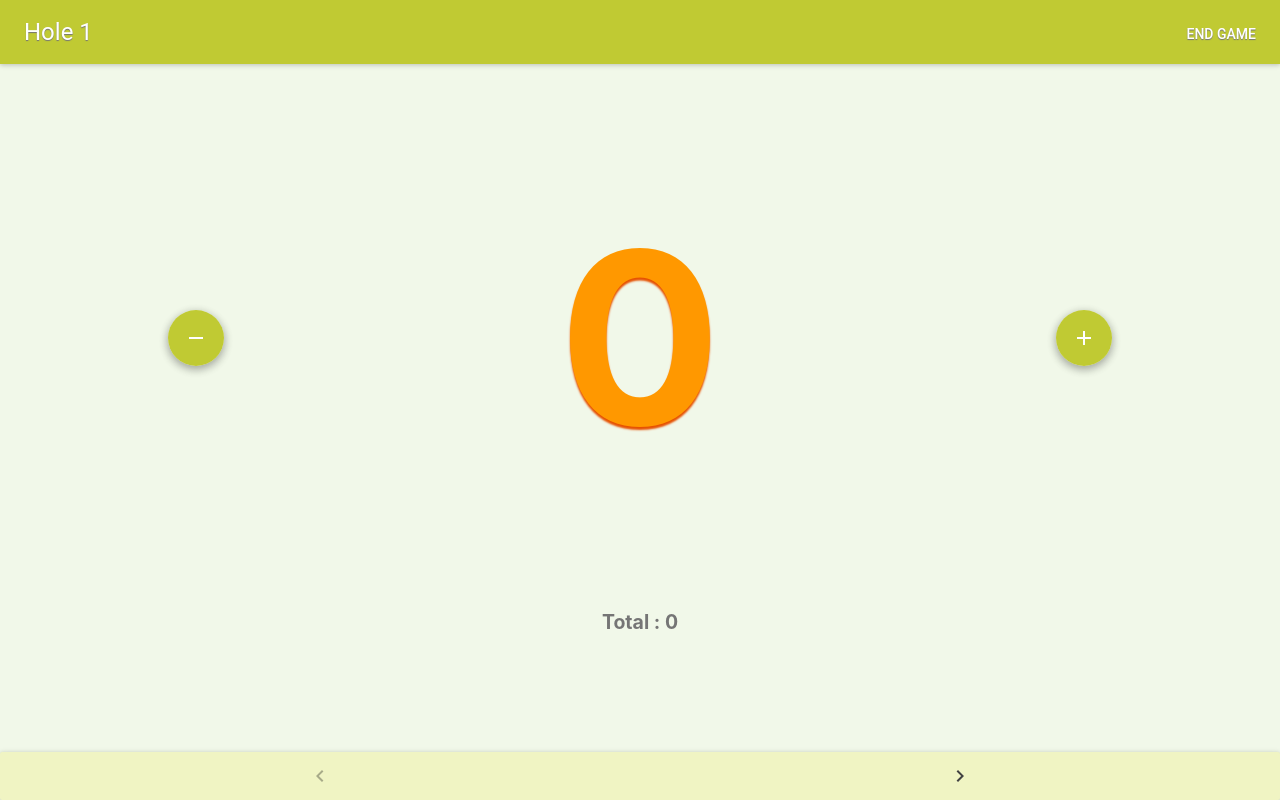
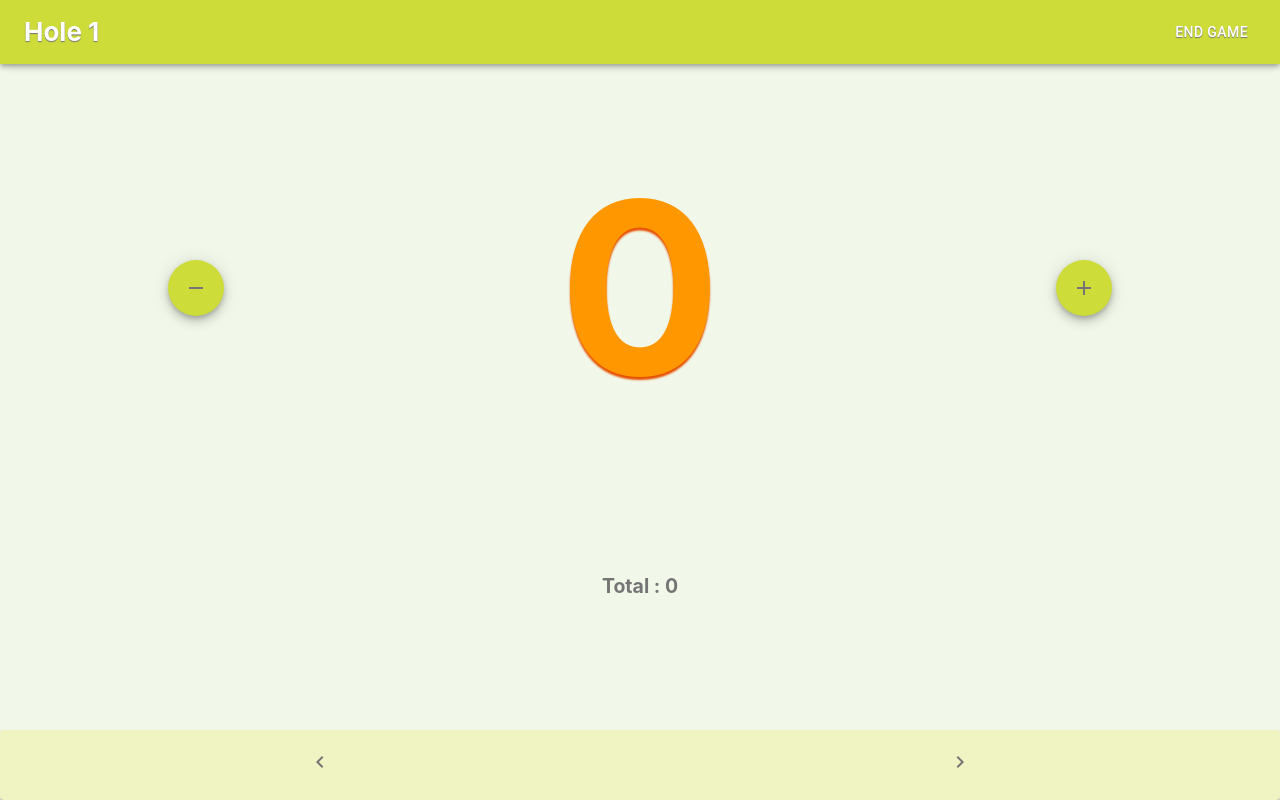
Before and after one commit to andyfied/discify, a React (Create React App) app: page /track/1 in a window 1280 px wide. Built offline with nearby package versions, Linux system fonts and the light colour scheme; the HTML template or start-up script is replaced by a standard one.

Commit message:
Upgrade Material UI

```diff
--- a/package.json
+++ b/package.json
@@ -3,7 +3,8 @@
   "version": "0.1.0",
   "private": true,
   "dependencies": {
-    "material-ui": "^0.20.2",
+    "@material-ui/core": "^4.7.0",
+    "@material-ui/icons": "^4.5.1",
     "react": "^16.12.0",
     "react-dom": "^16.12.0",
     "react-redux": "^7.1.3",
--- a/src/App.css
+++ b/src/App.css
@@ -1,3 +1,4 @@
+
 html {
   font-family: 'Roboto', sans-serif;
 }
@@ -26,6 +27,12 @@ body {
 .footer {
   display: flex;
   justify-content: space-around;
+  height: 70px;
+  background-color: rgb(240, 244, 195)!important;
+}
+
+.footer a {
+  color: #757575;
 }
 
 .header {
@@ -33,6 +40,16 @@ body {
   color: #F5F5F5;
 }
 
+.header .homeNumber {
+  flex: 1;
+}
+
 .main {
   flex: 1;
 }
+
+a {
+  color: white; /* blue colors for links too */
+  text-decoration: inherit; /* no underline */
+  text-shadow: 0px 1px 1px #757575;
+}
--- a/src/App.js
+++ b/src/App.js
@@ -7,9 +7,8 @@ import Result from './connectors/Result'
 import NoMatch from './components/NoMatch'
 import Hole from './connectors/Hole'
 
-import getMuiTheme from 'material-ui/styles/getMuiTheme'
-import MuiThemeProvider from 'material-ui/styles/MuiThemeProvider'
-import {grey800, lime100, lime600} from 'material-ui/styles/colors'
+import { MuiThemeProvider, createMuiTheme } from '@material-ui/core/styles';
+import {grey, lime, orange} from '@material-ui/core/colors'
 
 import { createStore } from 'redux'
 import { Provider } from 'react-redux'
@@ -21,29 +20,31 @@ let store = createStore(
   window.__REDUX_DEVTOOLS_EXTENSION__ && window.__REDUX_DEVTOOLS_EXTENSION__()
 )
 
-const muiTheme = getMuiTheme({
+const theme = createMuiTheme({
   palette: {
-    primary1Color: lime600,
+    primary: { light: lime[300], main: lime[500], dark: lime[700] },
+    secondary: { light: orange[300], main: orange[500], dark: orange[700] },
+    primary1Color: lime[600],
     //primary2Color: cyan700,
     //primary3Color: grey400,
     //accent1Color: pinkA200,
     //accent2Color: grey100,
     //accent3Color: grey500,
-    textColor: grey800,
+    textColor: grey[800],
     //alternateTextColor: white,
-    canvasColor: lime100,
+    canvasColor: lime[100],
     //borderColor: grey300,
     //disabledColor: fade(darkBlack, 0.3),
     //pickerHeaderColor: cyan500,
     //clockCircleColor: fade(darkBlack, 0.07),
     //shadowColor: fullBlack,
   },
-})
+ });
 
 function App() {
   return (
     <Provider store={ store }>
-    <MuiThemeProvider muiTheme={ muiTheme }>
+    <MuiThemeProvider theme={ theme }>
       <BrowserRouter>
         <Switch>
           <Route exact path="/" component={ Start } />
--- /dev/null
+++ b/src/actions/installPrompt.js
@@ -0,0 +1,5 @@
+export const SHOW_INSTALL_PROMPT = 'SHOW_INSTALL_PROMPT'
+
+export const showInstallPrompt = () => ({
+  type: SHOW_INSTALL_PROMPT
+})
--- a/src/connectors/Hole.js
+++ b/src/connectors/Hole.js
@@ -36,6 +36,8 @@ class _Hole extends React.Component {
   }
 
   componentDidUpdate(prevProps) {
+
+    console.log("did update")
     // Make sure the hole is added. Probably not a pritty way of solving the problem
     const prevHole = parseInt(prevProps.holeNumber)
     const nextHole = parseInt(this.props.holeNumber)
--- a/src/connectors/Start.js
+++ b/src/connectors/Start.js
@@ -26,6 +26,17 @@ class _Start extends React.Component {
     this.props.onClearHoles()
   }
 
+  componentDidMount() {
+    window.addEventListener('beforeinstallprompt', event => {
+      console.log("BEFORE INSTALL!")
+
+      if ((window.matchMedia && window.matchMedia('(display-mode: standalone)').matches) || window.navigator.standalone === true)  {
+        console.log("App already installed")
+        return false;
+      }
+    })
+  }
+
   render() {
     return (
       <StartLayout />
--- a/src/layouts/Hole.css
+++ b/src/layouts/Hole.css
@@ -25,3 +25,19 @@
   color: #757575;
   margin-top: 0;
 }
+
+.header .homeNumber {
+  color: white;
+
+  animation-name: holeNUmber;
+  animation-duration: 0.5s;
+  animation-delay: 0.1s;
+  animation-iteration-count: 1;
+  animation-timing-function: ease;
+}
+
+@keyframes holeNUmber {
+  0% { transform: scale(1); }
+  50% { transform: scale(1.4); }
+  100% { transform: scale(1); }
+}
--- a/src/layouts/Hole.js
+++ b/src/layouts/Hole.js
@@ -1,68 +1,65 @@
 import React from 'react'
+import { Link } from 'react-router-dom'
 import './Hole.css'
-import FloatingActionButton from 'material-ui/FloatingActionButton'
-import ContentAdd from 'material-ui/svg-icons/content/add'
-import ContentRemove from 'material-ui/svg-icons/content/remove'
-import AppBar from 'material-ui/AppBar'
-import FlatButton from 'material-ui/FlatButton'
-import Paper from 'material-ui/Paper'
-import { Link } from 'react-router-dom'
-import IconButton from 'material-ui/IconButton'
-import ChevronRight from 'material-ui/svg-icons/navigation/chevron-right'
-import ChevronLeft from 'material-ui/svg-icons/navigation/chevron-left'
+import AddIcon from '@material-ui/icons/Add';
+import RemoveIcon from '@material-ui/icons/Remove';
+import Fab from '@material-ui/core/Fab'
+import AppBar from '@material-ui/core/AppBar'
+import Toolbar from '@material-ui/core/Toolbar'
+import Button from '@material-ui/core/Button';
+import Paper from '@material-ui/core/Paper'
+import IconButton from '@material-ui/core/IconButton'
+import ChevronRightIcon from '@material-ui/icons/ChevronRight';
+import ChevronLeftIcon from '@material-ui/icons/ChevronLeft';
+import { grey } from '@material-ui/core/colors';
 
 
 const Hole = ({ score, totalScore, holeNumber, onIncrementClick, onDecrementClick }) => {
   return (
     <div className="wrapper">
       <AppBar
-        title={ "Hole " + holeNumber }
         className="header"
-        showMenuIconButton={ false }
-        iconElementRight={
-          <FlatButton
-            label="End game"
-            containerElement={ <Link to={ "/results" } /> }
-          />
-        }
-      />
+      >
+        <Toolbar>
+          <h1 className="homeNumber">{ `Hole ${holeNumber}` }</h1>
+          <Button>
+            <Link to={ "/results" }>End game</Link>
+          </Button>
+        </Toolbar>
+      </AppBar>
       <div className="main">
         <div className="hole">
           <div className="scorer">
-            <FloatingActionButton
+            <Fab
+              color="primary"
               onClick={() => onDecrementClick(holeNumber)}
             >
-              <ContentRemove />
-            </FloatingActionButton>
+              <RemoveIcon style={{ color: grey[600] }} />
+            </Fab>
 
             <h1>{ score }</h1>
 
-            <FloatingActionButton
+            <Fab
+              color="primary"
               onClick={ () => onIncrementClick(holeNumber) }
             >
-              <ContentAdd />
-            </FloatingActionButton>
+              <AddIcon style={{ color: grey[600] }} />
+            </Fab>
           </div>
           <div className="totalScore">
           <h2>Total : { totalScore }</h2>
           </div>
         </div>
-
-
       </div>
 
       <Paper className="footer">
         <IconButton
           disabled={ holeNumber <= 1 ? true : false }
-          containerElement={ <Link to={ "/track/" + (Number(holeNumber) - 1) } /> }
         >
-          <ChevronLeft />
+          <Link to={ "/track/" + (Number(holeNumber) - 1) }><ChevronLeftIcon /></Link>
         </IconButton>
-        <IconButton
-
-          containerElement={ <Link to={ "/track/" + (Number(holeNumber) + 1) } /> }
-        >
-          <ChevronRight />
+        <IconButton>
+          <Link to={ "/track/" + (Number(holeNumber) + 1) }><ChevronRightIcon /></Link>
         </IconButton>
       </Paper>
     </div>
--- a/src/layouts/Result.js
+++ b/src/layouts/Result.js
@@ -1,8 +1,9 @@
 import React, { Component } from 'react'
-import FlatButton from 'material-ui/FlatButton'
+import Button from '@material-ui/core/Button'
 import { Link } from 'react-router-dom'
-import AppBar from 'material-ui/AppBar'
-import Paper from 'material-ui/Paper'
+import AppBar from '@material-ui/core/AppBar'
+import Toolbar from '@material-ui/core/Toolbar'
+import Paper from '@material-ui/core/Paper'
 import './result.css'
 
 class Result extends Component {
@@ -13,23 +14,20 @@ class Result extends Component {
         <AppBar
           title="Results"
           className="header"
-          showMenuIconButton={ false }
-          iconElementRight={
-          <FlatButton
-            label="New game"
-            containerElement={ <Link to={ "/" } /> }
-          />
-        }
-        />
+        >
+          <Toolbar>
+            <Button>
+              <Link to={ "/" }>New game</Link>
+            </Button>
+          </Toolbar>
+        </AppBar>
         <div className="main result">
           <h1>{ this.props.score }</h1>
         </div>
         <Paper className="footer">
-          <FlatButton
-            label="Resume game"
-            primary={ true }
-            containerElement={ <Link to={ "/track/" + this.props.lastHole } /> }
-          />
+          <Button>
+            <Link to={ "/track/" + this.props.lastHole }>Resume game</Link>
+          </Button>
         </Paper>
       </div>
     )
--- a/src/layouts/Start.js
+++ b/src/layouts/Start.js
@@ -1,28 +1,28 @@
-import React, { Component } from 'react'
+import React from 'react'
 
-import RaisedButton from 'material-ui/RaisedButton'
+import Button from '@material-ui/core/Button'
 import { Link } from 'react-router-dom'
 
 import './Start.css'
 
+const action = (
+  <Button color="secondary" size="small">
+    Install
+  </Button>
+);
 
-class Start extends Component {
-
-  render() {
-    return (
+const Start = ({ isOpen }) => (
   <div className="App wrapper">
     <div className="main">
       <h1>Discify</h1>
       <h2>Your number one score tracker</h2>
-            <RaisedButton
-              label="Play!"
-              primary={true}
-              containerElement={ <Link to="/track/1" /> }
-            />
+      <Button
+        color="primary"
+        variant="contained">
+        <Link to="/track/1">Play!</Link>
+      </Button>
     </div>
   </div>
   )
-  }
-}
 
   export default Start
--- a/src/reducers/index.js
+++ b/src/reducers/index.js
@@ -1,10 +1,12 @@
 import { combineReducers } from 'redux'
 import holes from './holes'
 import results from './results'
+import installPrompt from './installPrompt'
 
 const discifyApp = combineReducers({
   holes,
   results,
+  installPrompt,
 })
 
 export default discifyApp
--- /dev/null
+++ b/src/reducers/installPrompt.js
@@ -0,0 +1,20 @@
+import { SHOW_INSTALL_PROMPT } from "../actions/installPrompt";
+
+/*
+* state = {<showInstallPrompt>: <true|false>}
+*/
+
+const initialState = {
+  showInstallPrompt: false,
+};
+
+const results = (state = initialState, action) => {
+  switch (action.type) {
+    case SHOW_INSTALL_PROMPT:
+      return Object.assign({}, state, { showInstallPrompt: action.showInstallPrompt });
+    default:
+    return state;
+  }
+};
+
+export default results;
```
Also changed, not shown: 1 other file (tests, documents, lock files or other folders). Lines whose indentation alone changed are shown as unchanged.
